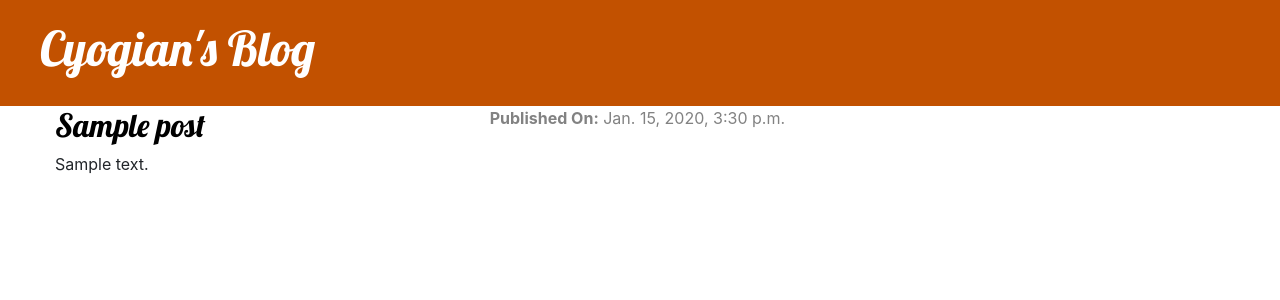
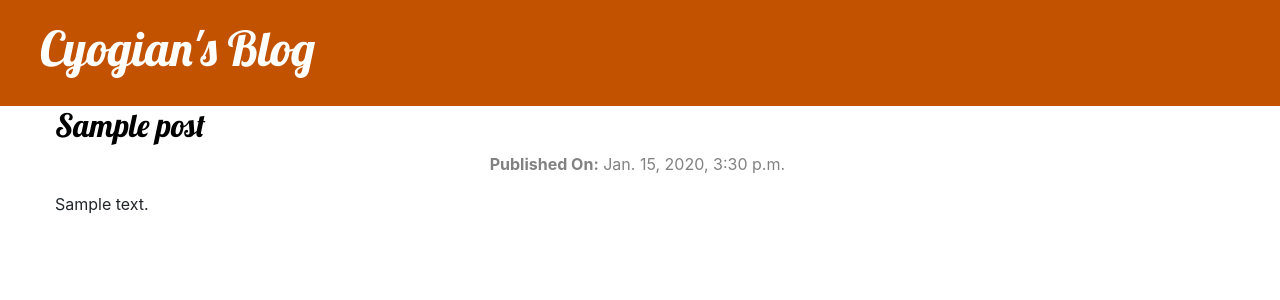
Before and after one commit to cyogian/my-first-blog, a Django app: page /post/1/ in a window 1280 px wide. Shown: the top 300 px of the page. Run offline with Django 3.2, Linux system fonts and the light colour scheme; tables that the repository leaves empty hold one stand-in row (values such as "Sample post"); some libraries are stand-ins or nearby versions.

```diff
--- a/blog/static/blog/css/blog.css
+++ b/blog/static/blog/css/blog.css
@@ -36,3 +36,7 @@ h1, h2, h3, h4{
 .post h2 a, .post h2 a:visited {
     color: #000000;
 }
+
+.edit {
+    text-align: right;
+}
--- a/blog/templates/blog/post_detail.html
+++ b/blog/templates/blog/post_detail.html
@@ -1,7 +1,8 @@
 {% extends "blog/base.html" %}
 {% block content %}
                 <div class='post'>
-                    <div class="save date">
+                    <h2><a href="{% url 'blog:post_detail' pk=post.pk %}">{{ post.title }}</a></h2>
+                    <div class="edit date">
                         <p>
                             <B>Published On:</B>
                             {% if post.published_date %}
@@ -14,7 +15,6 @@
                             {% endif %}
                         </p>
                     </div>
-                    <h2><a href="{% url 'blog:post_detail' pk=post.pk %}">{{ post.title }}</a></h2>
                     <p>{{ post.text|safe|linebreaksbr }}</p>
                 </div>
 {% endblock %}
```
